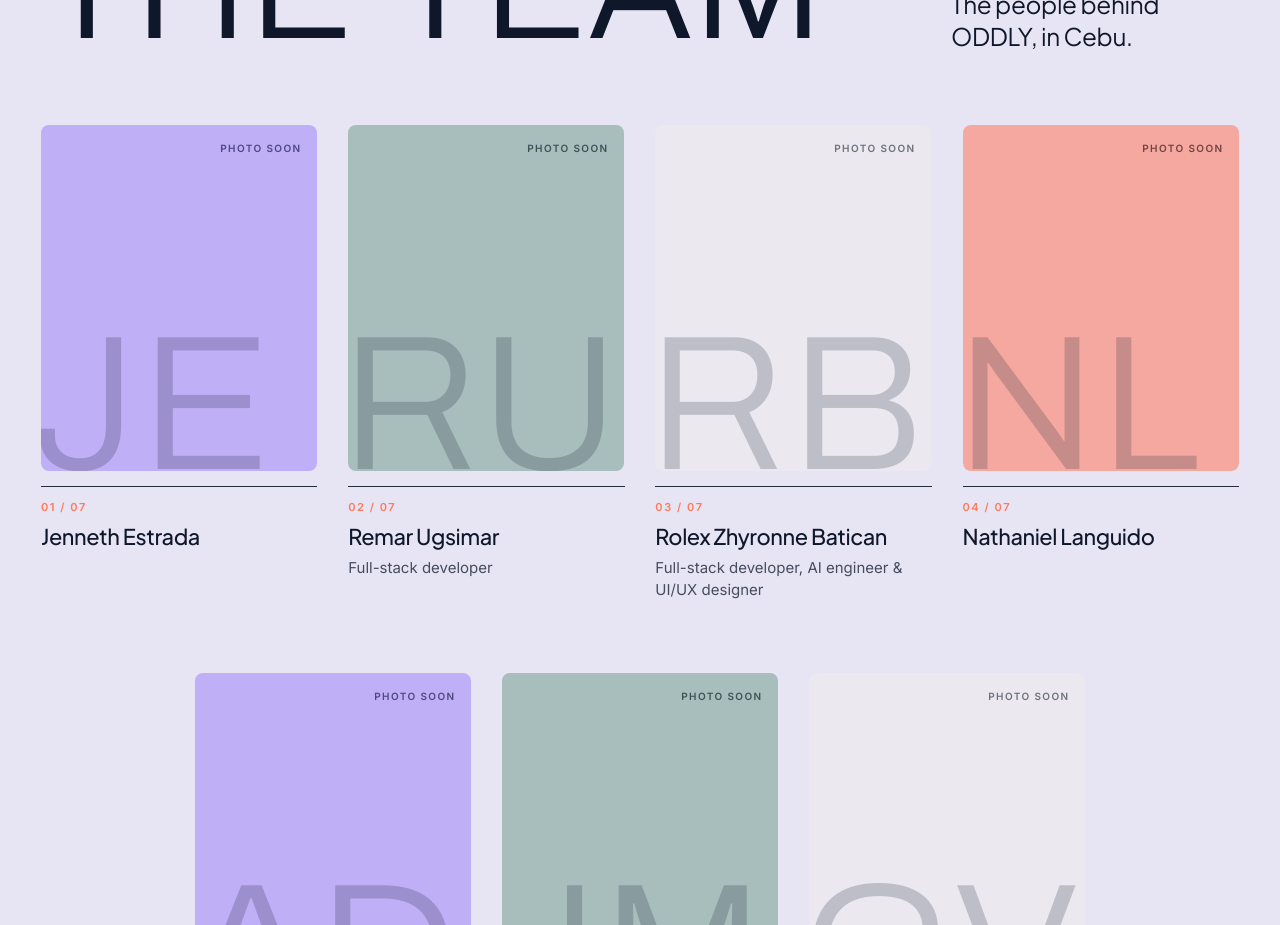
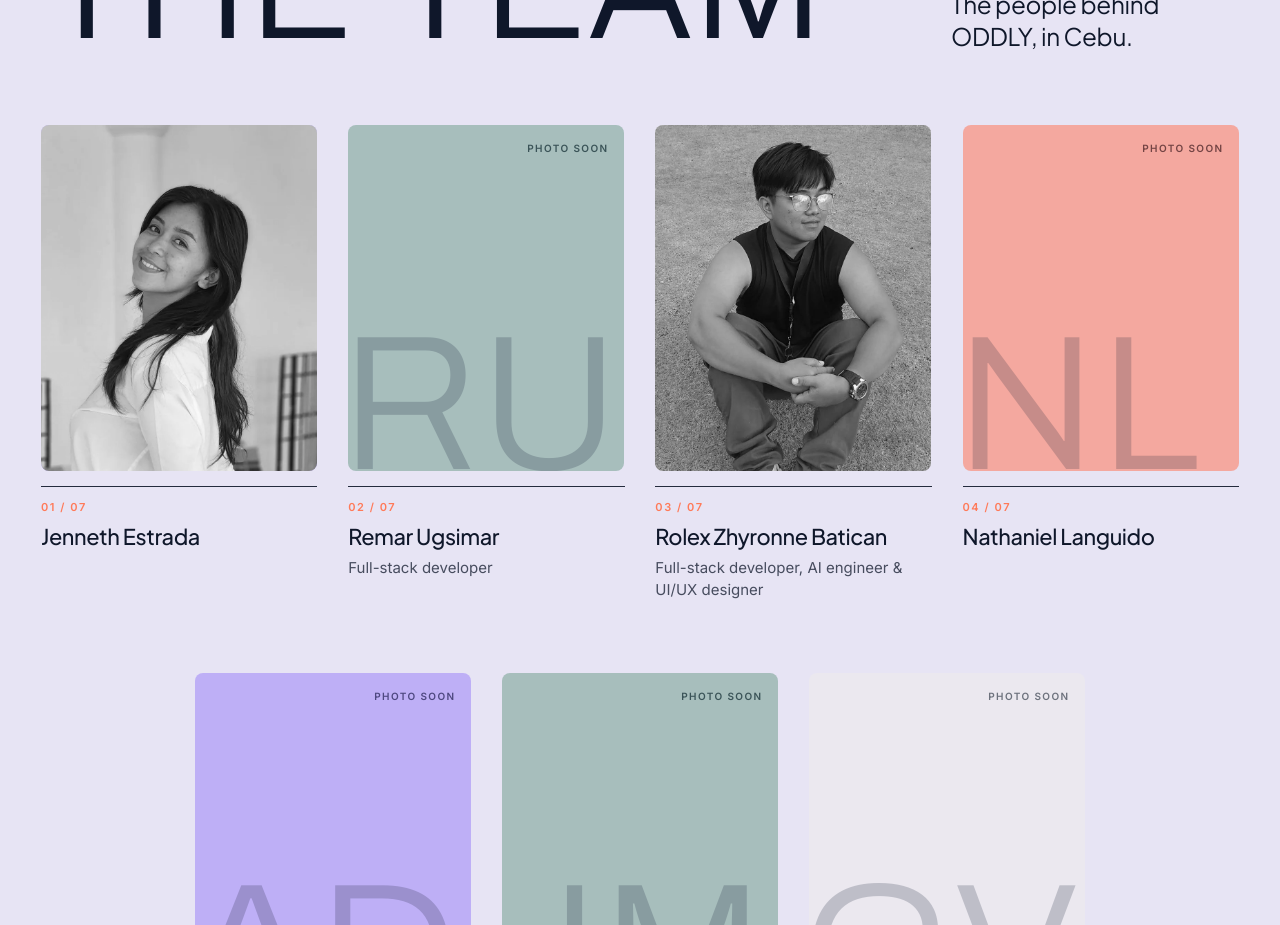
Before and after one commit to sauxxxxx/workwithoddly, a Next.js app: page /about in a window 1280 px wide. Shown: the part 1620-2545 px from the top of the page. Built offline with nearby package versions, Linux system fonts and the light colour scheme.

Commit message:
Publish team portraits on the About page

```diff
--- a/content/team.ts
+++ b/content/team.ts
@@ -18,9 +18,9 @@ export const team: TeamMember[] = [];
 
 /** The studio's people, on the About Us page. */
 export const people: TeamMember[] = [
-  { name: "Jenneth Estrada", role: null, portrait: null },
+  { name: "Jenneth Estrada", role: null, portrait: "/team/jenneth-estrada.webp" },
   { name: "Remar Ugsimar", role: "Full-stack developer", portrait: null },
-  { name: "Rolex Zhyronne Batican", role: "Full-stack developer, AI engineer & UI/UX designer", portrait: null },
+  { name: "Rolex Zhyronne Batican", role: "Full-stack developer, AI engineer & UI/UX designer", portrait: "/team/rolex-zhyronne-batican.webp" },
   { name: "Nathaniel Languido", role: null, portrait: null },
   { name: "Aaron Demol", role: null, portrait: null },
   { name: "John Reynan Montejo", role: null, portrait: null },
```
Also changed, not shown: public/team/jenneth-estrada.webp (added), public/team/rolex-zhyronne-batican.webp (added).
